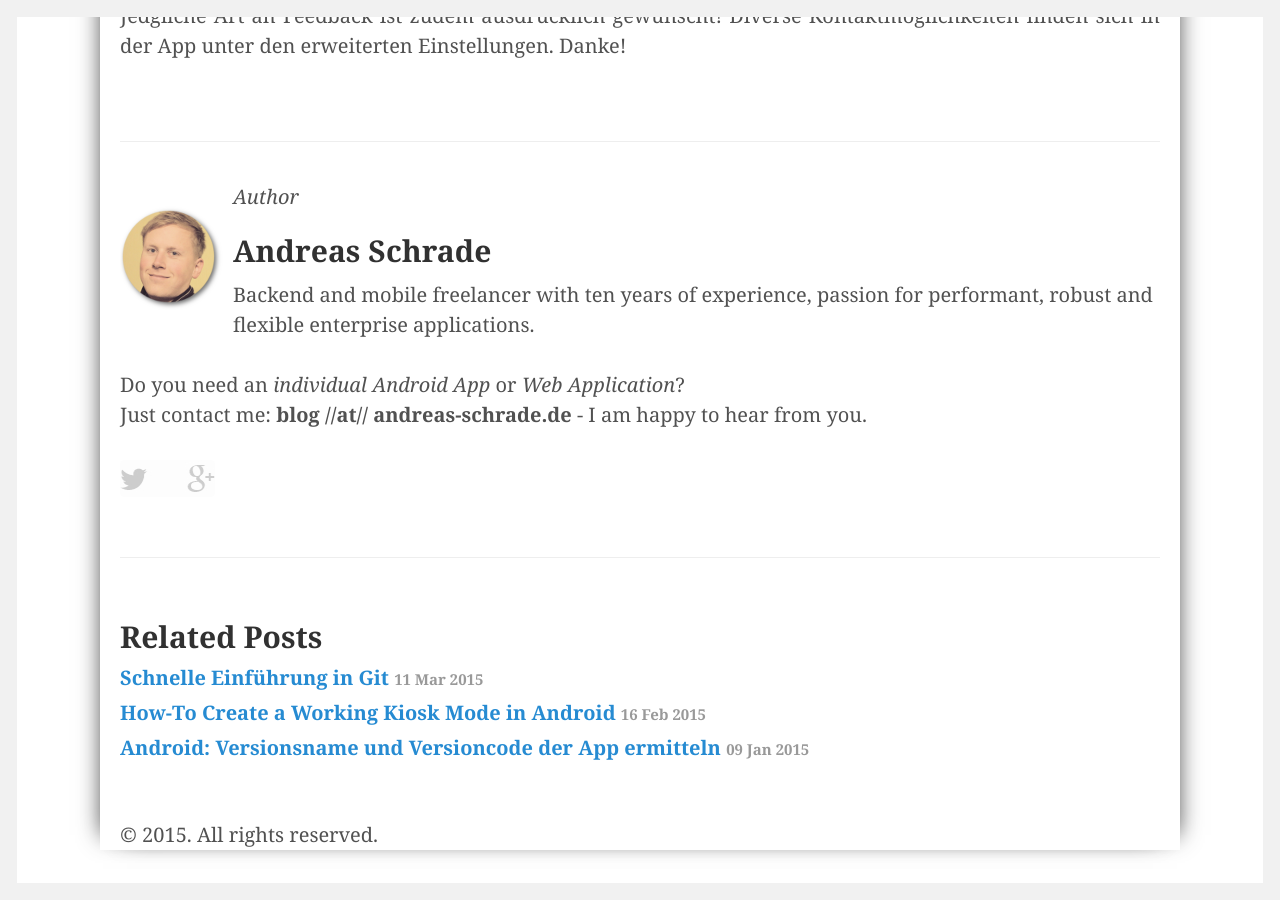
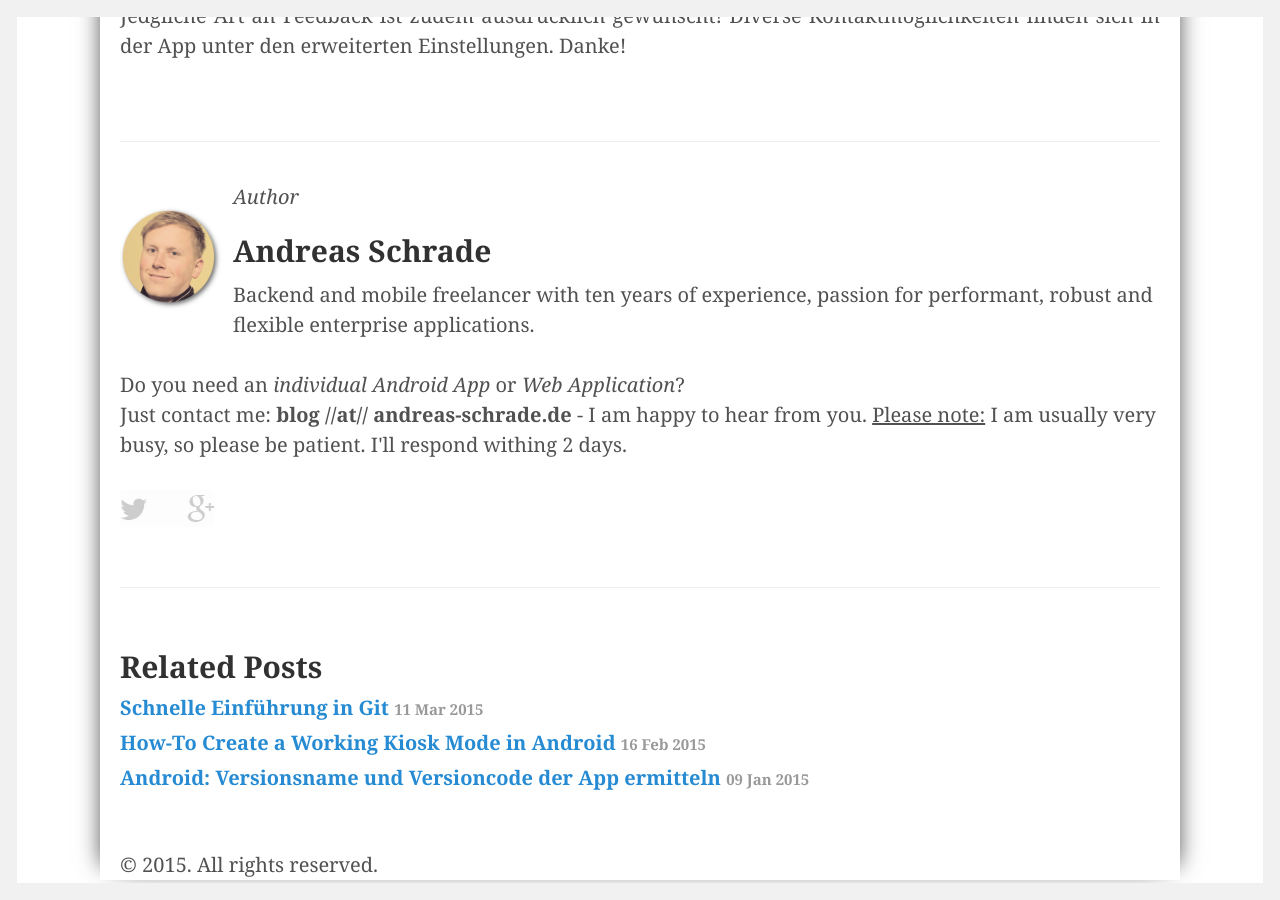
Before and after one commit to andreasschrade/andreasschrade.github.com, a Jekyll site: the page built from _posts/2013-09-30-intelliscreen-second-place.md, in a window 1280 px wide and 900 px high, scrolled down 642 px. Built offline with Jekyll 4.4.1, drawn with Linux system fonts in a browser that asks for light colours; Markdown is read by kramdown in place of the engine named in the settings.

Commit message:
updated desc

```diff
--- a/_layouts/post.html
+++ b/_layouts/post.html
@@ -14,8 +14,8 @@
   <span class="author_">Author</span>
   <img src="/assets/me.png" style="float: left; margin-top: 16px;">
   <h2>Andreas Schrade</h2>
-  Backend and mobile freelancer with ten years of experience, passion for performant, robust and flexible enterprise applications.<br>         <br>
-  Do you need an <i>individual Android App</i> or <i>Web Application</i>?<br>Just contact me: <b> blog //at// andreas-schrade.de </b>  - I am happy to hear from you.  <br> <br>
+  Backend and mobile freelancer with ten years of experience, passion for performant, robust and flexible enterprise applications.<br>         <br style="clear:both">
+  Do you need an <i>individual Android App</i> or <i>Web Application</i>?<br>Just contact me: <b> blog //at// andreas-schrade.de </b>  - I am happy to hear from you. <u>Please note:</u> I am usually very busy, so please be patient. I'll respond withing 2 days.  <br> <br>
   <img src="{{ site.url }}/assets/twitter-gplus.jpg" border="0" usemap="#snetwork">
   <map name="#snetwork">
     <area shape="rect" coords="0,0,47,35" href="https://twitter.com/andreasschrade">
```
